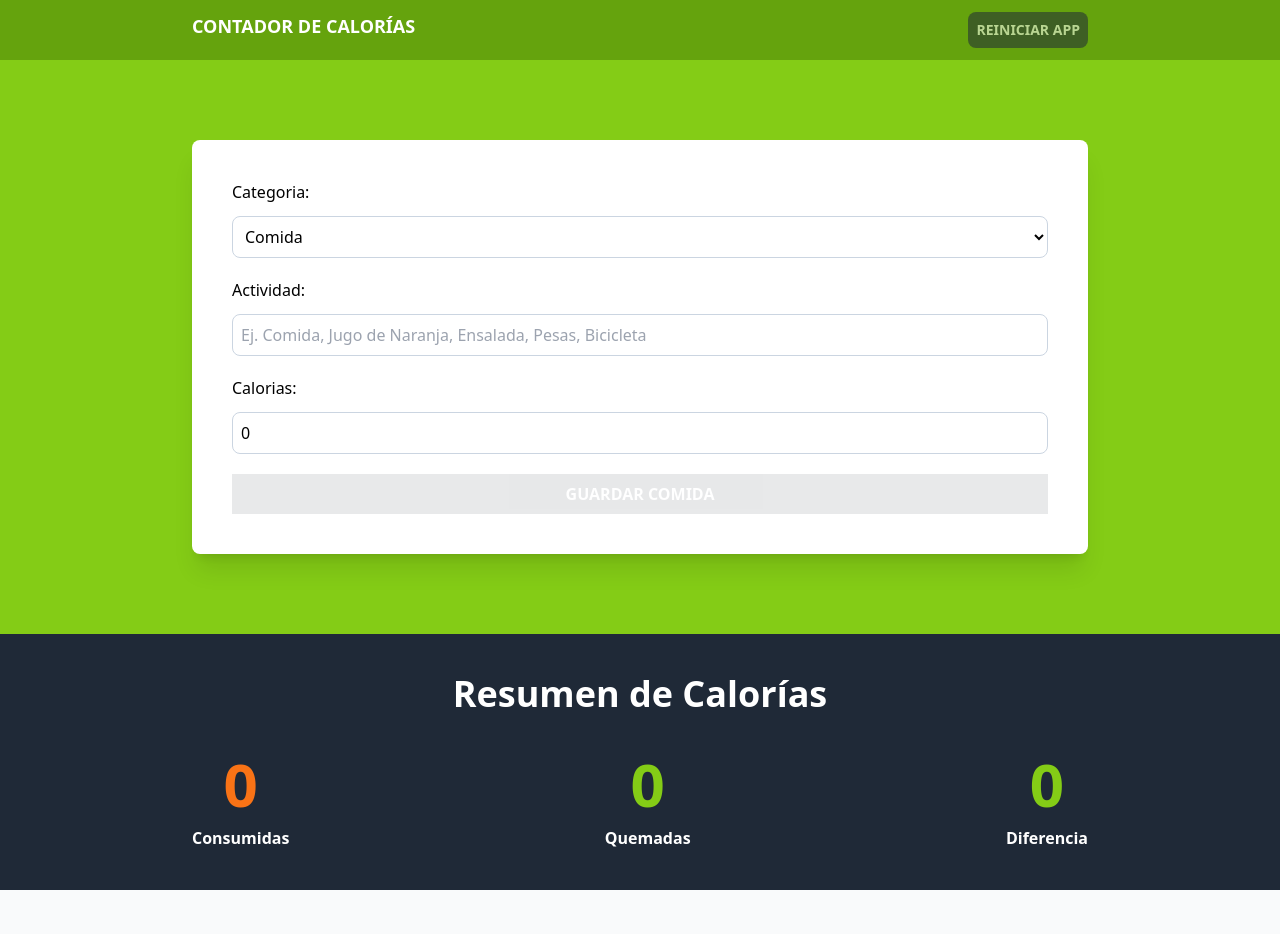
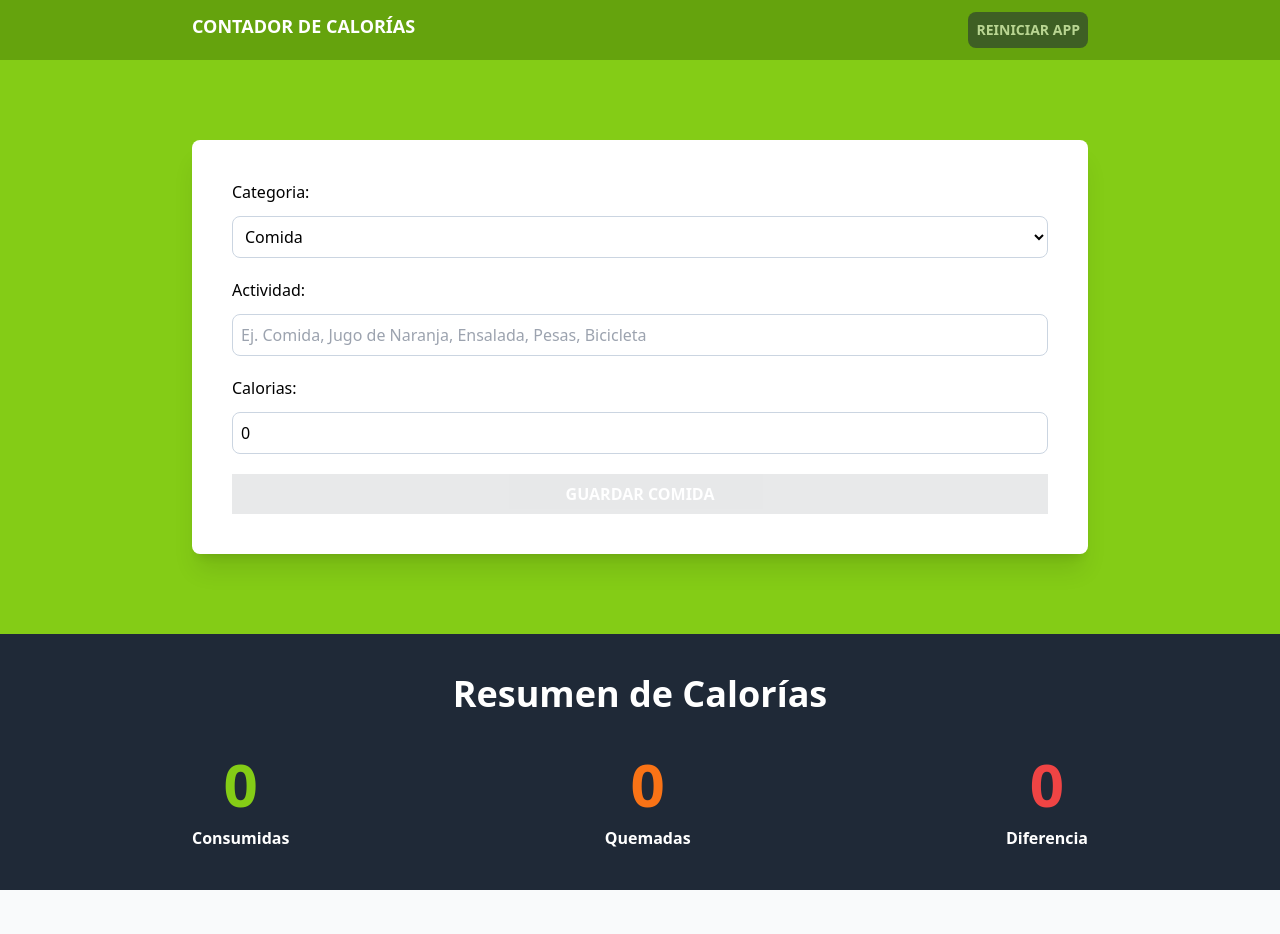
Before and after one commit to Luis-Alvarezz/Calorie-Tracker, a React (Vite) app: page / in a window 1280 px wide. Shown: the top 934 px of the page. Built offline with nearby package versions, Linux system fonts and the light colour scheme.

Commit message:
[ADD]: Componente para mostrar el color y texto de cada apartado de manera dinamica

```diff
--- a/src/components/CalorieDisplay.tsx
+++ b/src/components/CalorieDisplay.tsx
@@ -2,10 +2,19 @@ type CalorieDisplayProps = {
   caloriesConsumedAndBurned: number,
   text: string
 }
+
+const calorieColor: {[textKey: string]: string} = {
+  'Consumidas': 'text-lime-500',
+  'Quemadas': 'text-orange-500',
+  'Diferencia': 'text-red-500',
+}
+
 export default function CalorieDisplay({ caloriesConsumedAndBurned, text }: CalorieDisplayProps) {
+  const colorClass = calorieColor[text] || 'text-gray-500'
+
   return (
     <p className="text-white font-bold rounded-full grid grid-cols-1 gap-3 text-center">
-      <span className={`font-black text-6xl ${text === 'Consumidas' ? 'text-orange-500' : 'text-lime-500'}`}> {caloriesConsumedAndBurned} </span>
+      <span className={`font-black text-6xl ${colorClass}`}> {caloriesConsumedAndBurned} </span>
       {text}
     </p>
   )
```
